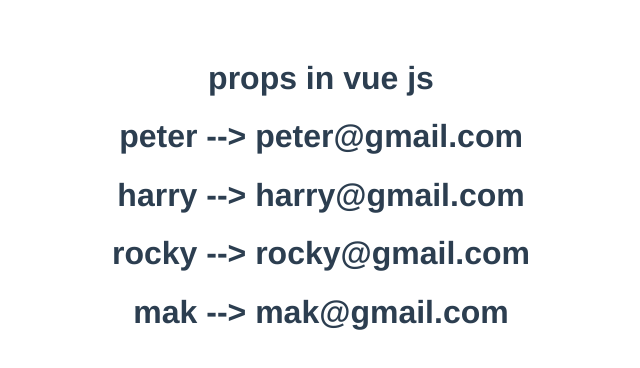
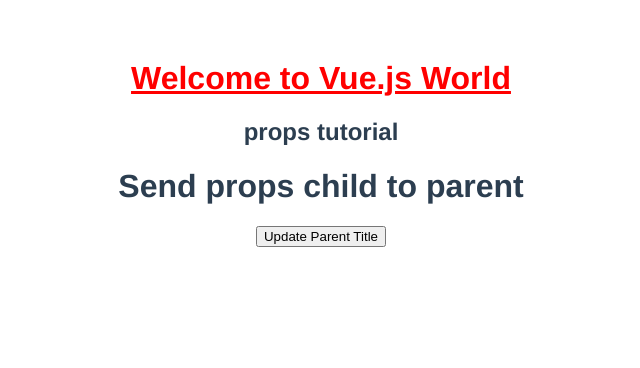
Before and after one commit to bkp3/Blog-Project, a Vue app: page / in a window 1280 px wide. Shown: the top 368 px of the page, without its empty margins (319-959 px from the left). Built offline with nearby package versions, Linux system fonts and the light colour scheme.

Commit message:
props child to parent component

```diff
--- a/src/App.vue
+++ b/src/App.vue
@@ -1,23 +1,26 @@
 <template>
+  <div>
+    <h1 style="color:red;"><u>Welcome to Vue.js World</u></h1>
     <!-- <img alt="Vue logo" src="./assets/logo.png" /> -->
-  <!-- <HelloWorld msg="Welcome to Your Vue.js App" /> -->
+    <!-- <HelloWorld msg="Welcome to Vue.js hello World" /> -->
 
     <!-- <Home data="You are there" msg="hi from You" /> -->
     <!-- <Home2/> -->
     <!-- <users/> -->
     <!-- <Home3/> -->
-<Home6 v-bind:users="users"/>
-
+    <!-- <Home6 v-bind:users="users"/> -->
+    <h2>{{title}}</h2>
+    <Home7 v-on:changeTitle="changeTitle($event)"/>
+  </div>
 </template>
 
 <script>
-
 // import HelloWorld from './components/HelloWorld.vue'
 //import Home from "./components/Home.vue";
 //import Home2 from './components/Home2.vue';
 //import Users from './components/Users.vue';
 //import Home3 from './components/Home3.vue';
-import Home6 from './components/Home6.vue';
+import Home7 from "./components/Home7.vue";
 
 export default {
   name: "App",
@@ -27,16 +30,27 @@
     //Home2,
     //Users,
     //Home3,
-    Home6
+    Home7,
   },
+  // data(){
+  //     return{
+  //       users:[
+  //         {name:"peter",email:"peter@gmail.com"},
+  //         {name:"harry",email:"harry@gmail.com"},
+  //         {name:"rocky",email:"rocky@gmail.com"},
+  //         {name:"mak",email:"mak@gmail.com"},
+  //       ]
+  //     }
+  // }
+
   data(){
     return{
-        users:[
-          {name:"peter",email:"peter@gmail.com"},
-          {name:"harry",email:"harry@gmail.com"},
-          {name:"rocky",email:"rocky@gmail.com"},
-          {name:"mak",email:"mak@gmail.com"},
-        ]
+      title:"props tutorial"
+    }
+  },
+  methods:{
+    changeTitle(title){
+      this.title=title
     }
   }
 };
--- /dev/null
+++ b/src/components/Home7.vue
@@ -0,0 +1,18 @@
+<template>
+    <div>
+        <h1>Send props child to parent</h1>
+
+        <button v-on:click="updateTitle">Update Parent Title</button>
+    </div>
+</template>
+<script>
+export default {
+    name:'Home7',
+    methods:{
+        updateTitle(){
+            //console.warn('Hello from title')
+            this.$emit('changeTitle','Parent Updated')
+        }
+    }
+}
+</script>
```
Lines whose indentation alone changed are shown as unchanged.
